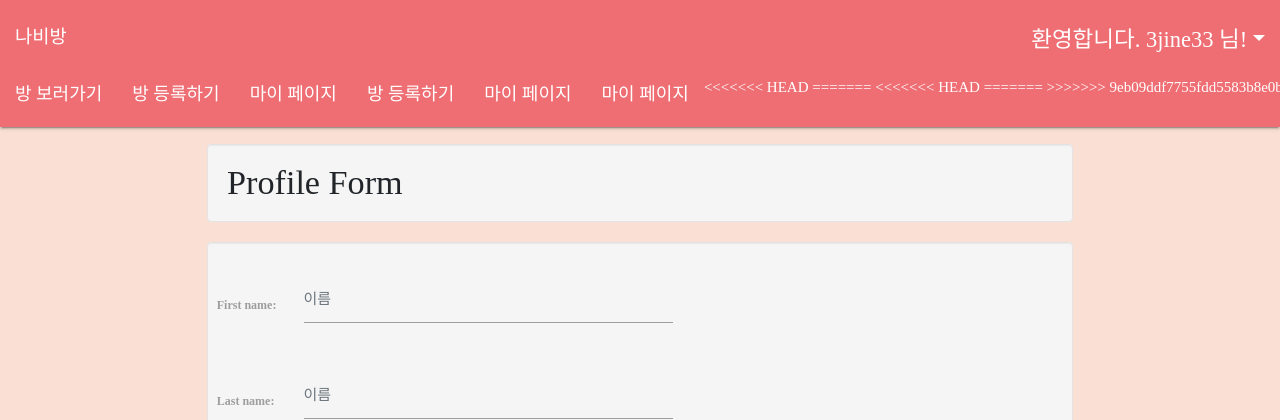
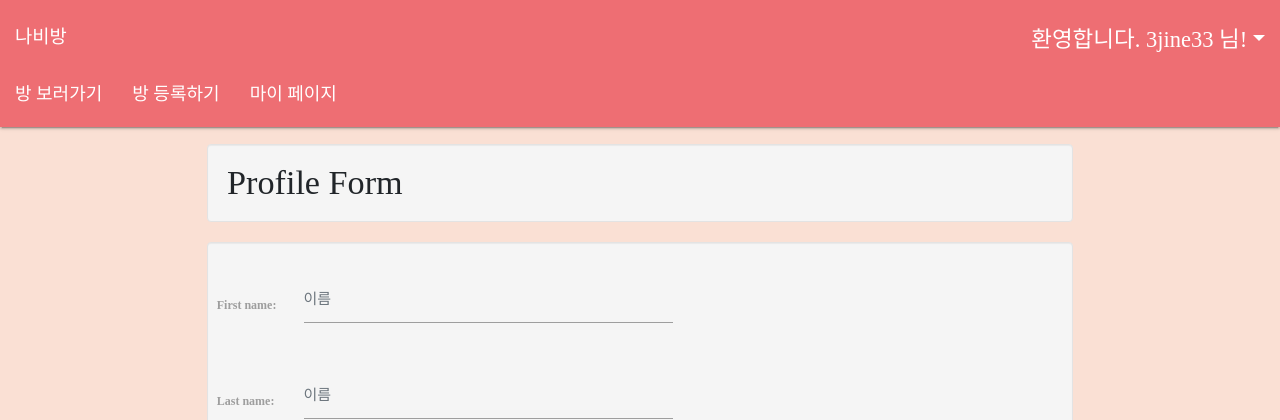
Before and after one commit to hepaper3/navibang, a Django app: page /accounts/profile/ in a window 1280 px wide. Shown: the top 420 px of the page. Run offline with Django 3.2, Linux system fonts and the light colour scheme; a user stored in the database is signed in; data comes from the database, SQL or seed files in the repository; both versions use the stored data as it was after the commit; some libraries are stand-ins or nearby versions.

Commit message:
front test

```diff
--- a/navibang/templates/base.html
+++ b/navibang/templates/base.html
@@ -171,17 +171,10 @@
         <div class="nav-content">
           <ul class="tabs tabs-transparent">
             <li ><a href="{% url 'list' %}" class = "list" target="_self">방 보러가기</a></li>
-<<<<<<< HEAD
+
             <li ><a href="{% url 'register' %}" class = "list" target="_self">방 등록하기</a></li>
-            <li ><a href="" class = "list" target="_self">마이 페이지</a></li>
-=======
-            <li><a href="{% url 'register' %}" class = "list" target="_self">방 등록하기</a></li>
-<<<<<<< HEAD
-            <li ><a href="{% url 'show_profile' %}" class = "list" target="_self">마이 페이지</a></li>
-=======
             <li ><a href="{% url 'show_profile'%}" class = "list" target="_self">마이 페이지</a></li>
->>>>>>> 9eb09ddf7755fdd5583b8e0b4348c3911cb72e8f
->>>>>>> aab554ced5cfd113ffba8d13a97e6182736200e4
+
           </ul>
         </div>
       </nav>
```
Also changed, not shown: db.sqlite3.
